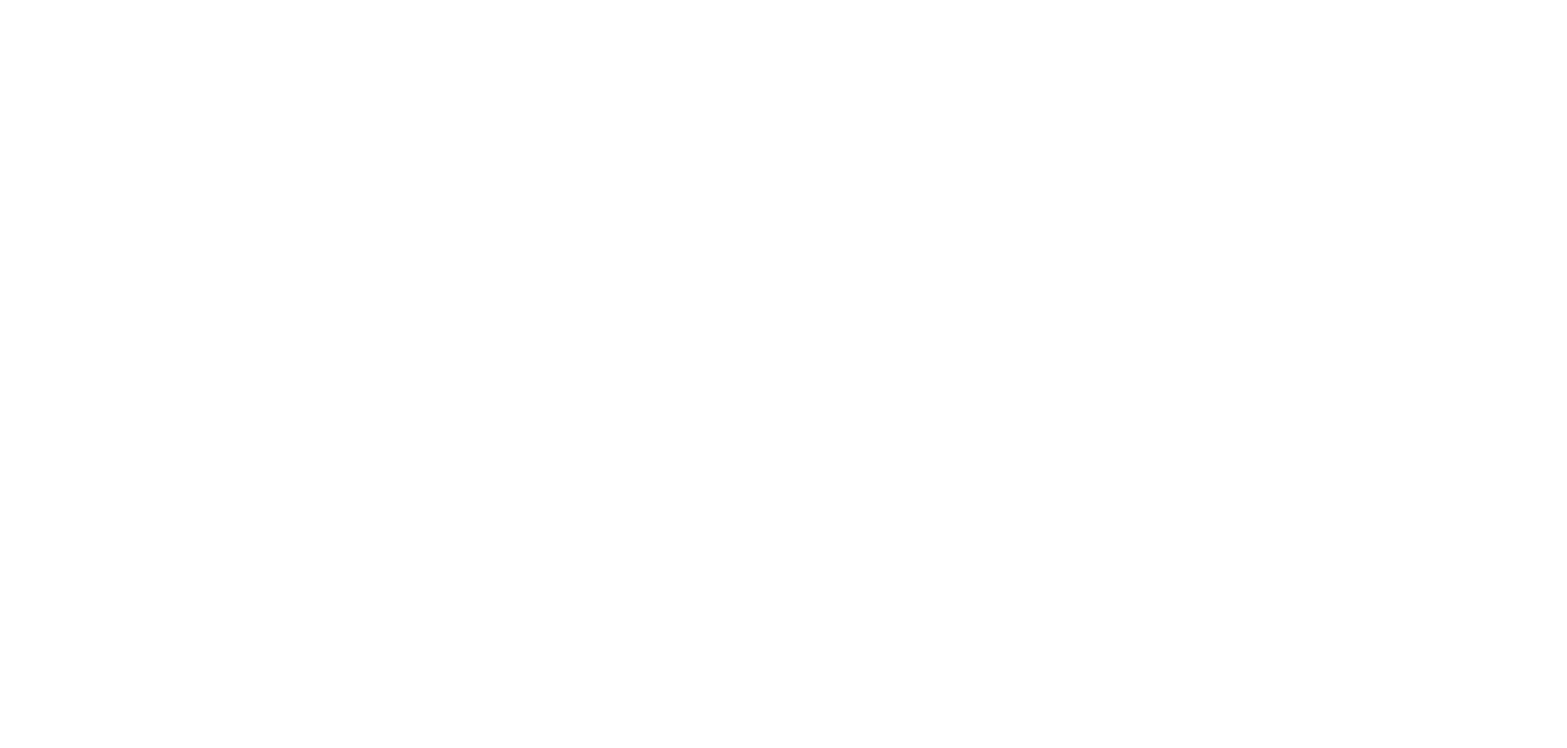
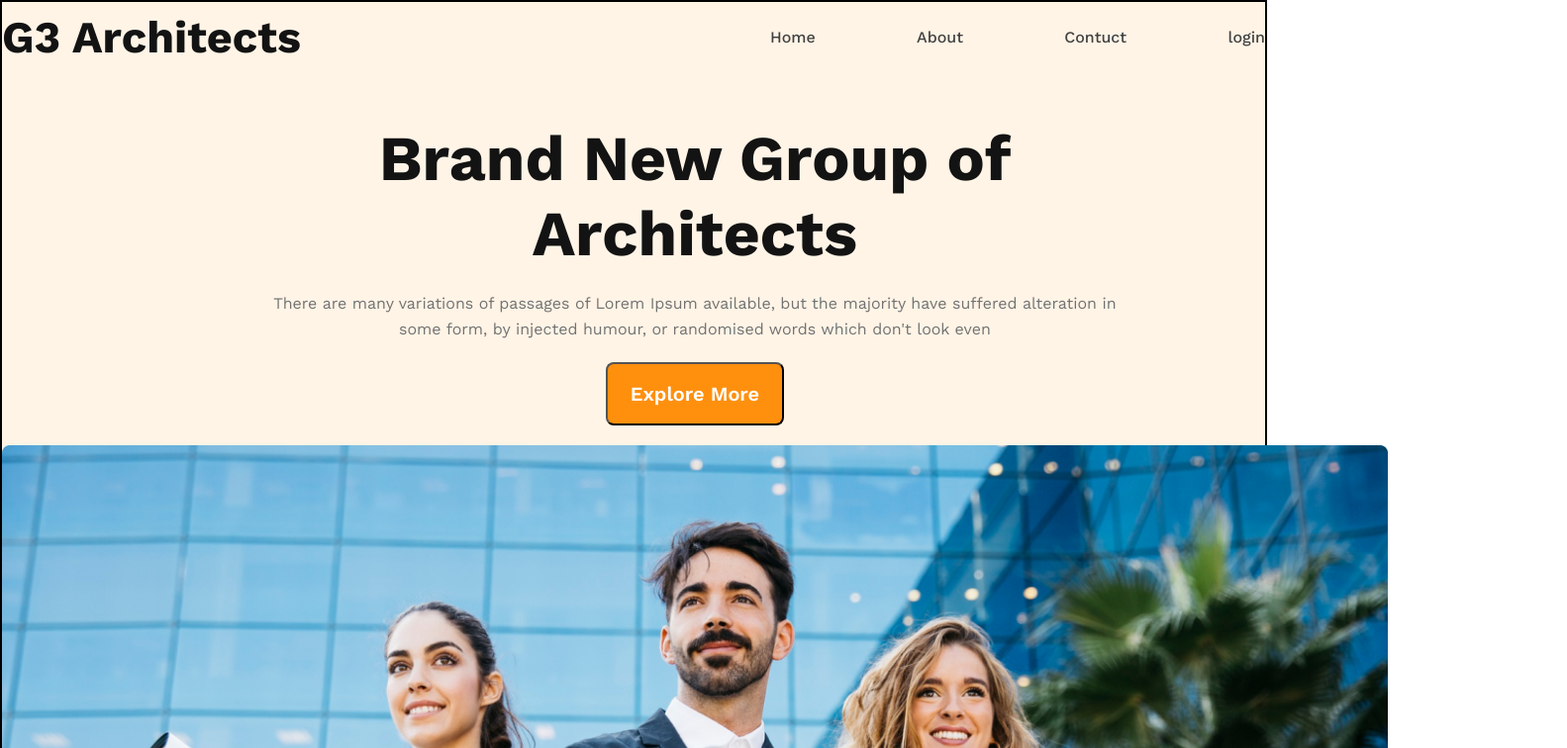
Before and after one commit to shoaibhossain5949/g3-architects, a plain HTML site: page index.html in a window 1280 px wide. Shown: the top 756 px of the page at 99% size, 1583 px wide, since content can reach past the window. Drawn offline with nearby package versions, Linux system fonts and the light colour scheme.

Commit message:
first section added

```diff
--- a/index.html
+++ b/index.html
@@ -4,8 +4,64 @@
     <meta charset="UTF-8">
     <meta name="viewport" content="width=device-width, initial-scale=1.0">
     <title>G3 Architects</title>
+    <link rel="stylesheet" href="styles.css">
 </head>
 <body>
+    <div class="section-1">
+        <header class="header-sectioin">
+            <nav class="nav-section">
+                <div>
+                    <h3>G3 Architects</h3>
+                </div>
+                <div class="nav2">
+                   <li><a href="">Home</a></li>
+                   <li><a href="">About</a></li>
+                   <li><a href="">Contuct</a></li>
+                   <li><a href="">login</a></li>
+                </div>
+
+            </nav>
+            <div class="container">
+                <div class="text-container">
+                    <div class="section-header">Brand New
+                        Group of Architects
+                        </div>
+                    <div class="section-discription">There are many variations of passages of Lorem Ipsum available, but the majority have suffered alteration in some form, by injected humour, or randomised words which don't look even</div>
+                    <button><p>Explore More</p></button>
+
+                </div>
+                <div class="img-container">
+                    <img src="images/banner.png" alt="">
+
+                </div>
+            </div>
+
+        </header>
+    </div>
+    <main>
+        <section class="list-of-feature">
+            <div class="feature-img">
+                <div class="img-1"><img src="images/team1.png" alt=""></div>
+                <div class="img-2"><img src="images/team2.png" alt=""></div>
+                <div class="img-3"><img src="images/team3.png" alt=""></div>
+                <div class="img-4"><img src="images/team4.png" alt=""></div>
+
+            </div>
+
+            <div class="text-feature">
+                <div class="header-s">
+                    <h3><span class="h1">Quick list</span> <span class="h2">of Our </span><span class="h3">Features</span></h3>
+                </div>
+                <div class="section-discription">
+                    <p>There are many variations of passages of Lorem Ipsum available, but the majority have suffered alteration in some form, by injected humour, or randomised words which don't look even</p>
+                </div>
+                <button><p>Explore More</p></button>
+
+            </div>
+
+
+        </section>
+    </main>
 
 
 </body>
--- a/styles.css
+++ b/styles.css
@@ -0,0 +1,189 @@
+@import url('https://fonts.googleapis.com/css2?family=Work+Sans:ital,wght@0,100..900;1,100..900&display=swap');
+
+body {
+    font-family: Work Sans;
+}
+
+* {
+    margin: 0;
+    padding: 0;
+}
+
+.section-1 {
+    max-width: 1920px;
+    height: 1200px;
+    border: 2px solid;
+    background-color: rgba(255, 144, 14, 0.10);
+    margin-top: 0;
+
+
+}
+
+.header-sectioin {
+    max-width: 1400px;
+    /* border: 2px solid green; */
+    align-items: center;
+    /* height: 200px; */
+    margin: 0 auto;
+    margin-top: 20px;
+
+
+}
+
+.nav-section h3 {
+    color: var(--Dark-01, #131313);
+    text-align: center;
+    font-family: "Work Sans";
+    font-size: 45px;
+    font-style: normal;
+    font-weight: 700;
+    line-height: normal;
+}
+
+.nav-section {
+    max-width: 1400px;
+    height: 30px;
+    display: flex;
+    justify-content: space-between;
+    text-align: center;
+    /* justify-content: center; */
+    align-items: center;
+    /* border: 2px solid; */
+    margin-top: 20px;
+
+}
+
+.nav2 {
+    width: 500px;
+    display: flex;
+    justify-content: space-between;
+    /* border: 2px solid yellow;  */
+    list-style: none;
+
+}
+
+.nav2 li {
+    font-weight: 500;
+    font-size: 1em;
+
+
+}
+
+.nav2 li a {
+    text-decoration: none;
+    color: #424242;
+}
+
+.container {
+    width: 1400px;
+    /* border: 2px solid gold; */
+    margin-top: 50px;
+}
+
+.text-container {
+    display: flex;
+    flex-direction: column;
+    justify-self: center;
+    align-items: center;
+}
+
+.section-header {
+    color: #131313;
+    text-align: center;
+    font-size: 64px;
+    font-weight: 700;
+    width: 862px;
+    margin-top: 20px;
+}
+
+.section-discription {
+    color: #727272;
+    text-align: center;
+    font-size: 16px;
+    font-weight: 400;
+    line-height: 26px;
+    /* 162.5% */
+    width: 868px;
+    margin-top: 20px;
+}
+
+button {
+    width: 180px;
+    height: 64px;
+    flex-shrink: 0;
+    border-radius: 8px;
+    background: #FF900E;
+    margin-top: 20px;
+    cursor: pointer;
+
+}
+
+button p {
+    color: #FFF;
+    text-align: center;
+    font-family: "Work Sans";
+    font-size: 20px;
+    font-style: normal;
+    font-weight: 600;
+    line-height: normal;
+}
+
+.img-container {
+    width: 1400px;
+    height: 700px;
+    flex-shrink: 0;
+    border-radius: 8px;
+    margin-top: 20px;
+}
+
+.img-container img {
+    width: 100%;
+
+}
+
+/* section-2 */
+.list-of-feature{
+    display: flex;
+    max-width: 1400px;
+    border: 2px solid  green;
+    margin: 0 auto;
+    align-items: center;
+    padding: 20px;
+}
+.feature-img {
+    width: 700px;
+    height: 700px;
+    border: 2px solid red;
+    display: grid;
+    grid-template-columns: repeat(2, 1fr);
+    gap: 5px;
+}
+
+.img-1 {
+    width: 200px;
+    height: 200px;
+    flex-shrink: 0;
+    border-radius: 8px;
+    border: 2px solid;
+}
+.img-1 {
+    width: 200px;
+    height: 200px;
+    flex-shrink: 0;
+    border-radius: 8px;
+}
+.img-1 {
+    width: 200px;
+    height: 200px;
+    flex-shrink: 0;
+    border-radius: 8px;
+}
+.img-1 {
+    width: 200px;
+    height: 200px;
+    flex-shrink: 0;
+    border-radius: 8px;
+}
+/* .feature-img > div > img{
+    width: 100%;
+} */
```
